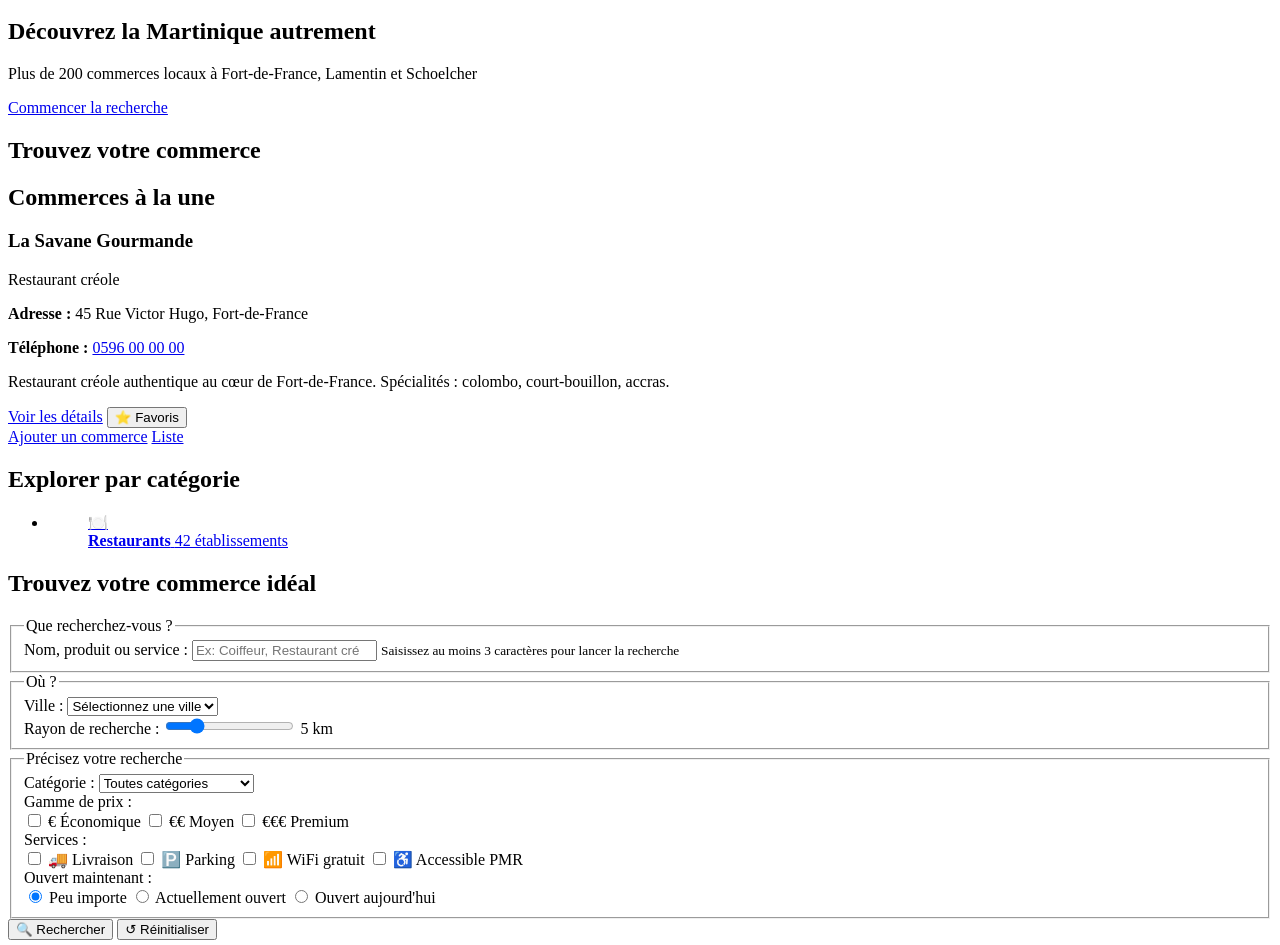
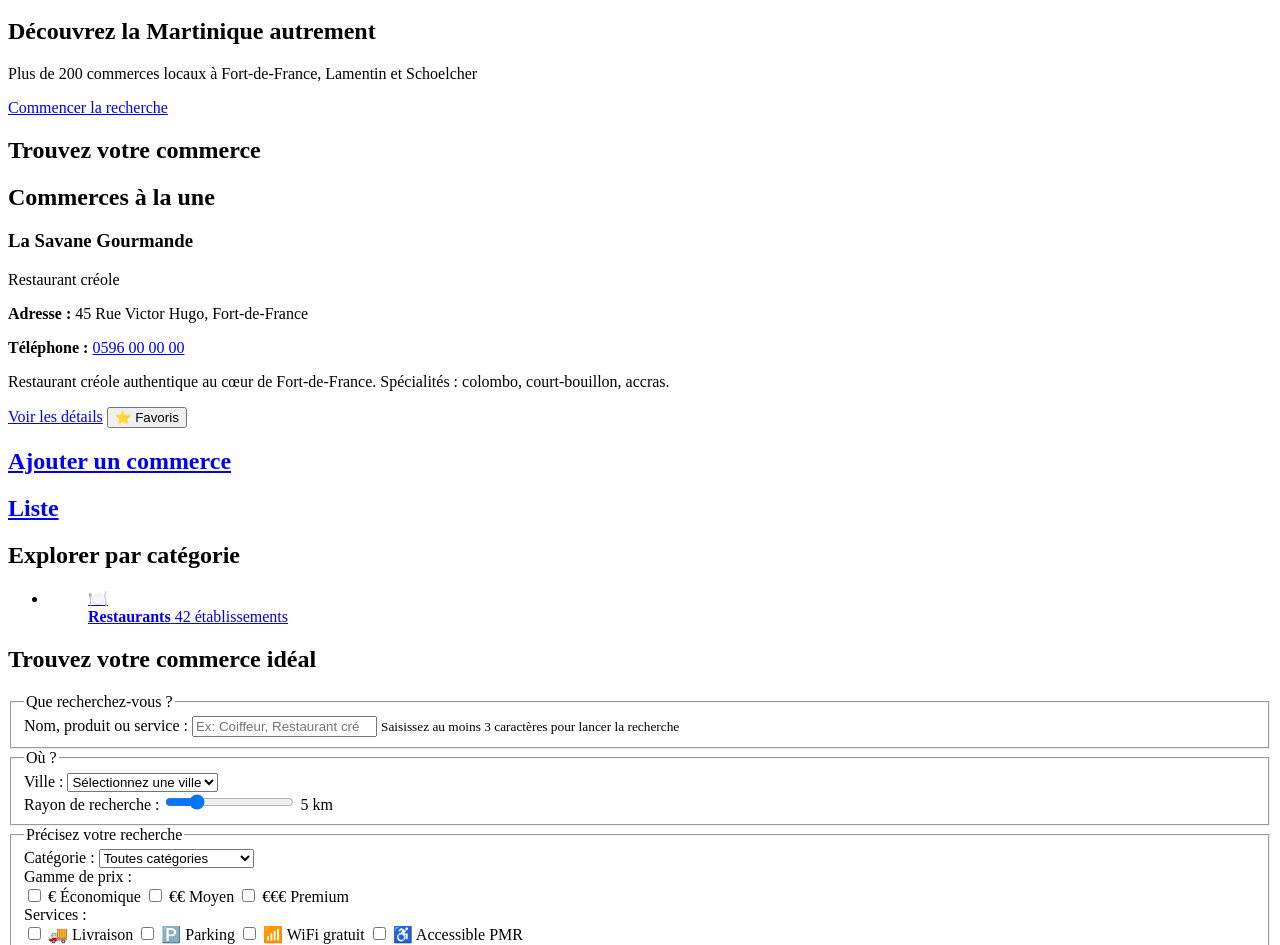
Before and after one commit to roor-killa/web1-2026, a plain HTML site: page index.html in a window 1280 px wide. Shown: the part 155-1100 px from the top of the page. Drawn offline with Linux system fonts and the light colour scheme.

Commit message:
TP2: HTML sémantique et formulaires avancés

```diff
--- a/index.html
+++ b/index.html
@@ -84,10 +84,13 @@
                 <!-- Répétez pour les autres commerces -->
             </div>
         </section>
-
-        <a href="ajouter-commerce.html" >Ajouter un commerce</a>
+        <h2>
+            <a href="ajouter-commerce.html">Ajouter un commerce</a>
+        </h2>
+        <h2>
         <a href="commerces-liste.html" >Liste</a>
-
+    </h2>
+    </main>
         <!-- Catégories populaires -->
         <section id="categories" aria-labelledby="titre-categories">
             <h2 id="titre-categories">Explorer par catégorie</h2>
@@ -110,8 +113,8 @@
             </nav>
         </section>
 
-        <section id="recherche" aria-labelledby="titre-recherche">
-            <h2 id="titre-recherche">Trouvez votre commerce idéal</h2>
+        <section id="recherche1" aria-labelledby="titre-recherche">
+            <h2 id="titre-recherche2">Trouvez votre commerce idéal</h2>
 
             <form class="search-form" action="/search" method="GET" role="search">
 
@@ -270,7 +273,6 @@
                 </div>
             </form>
         </section>
-    </main>
 
     <!-- Pied de page -->
     <footer role="contentinfo">
```
Also changed, not shown: ajouter-commerce.html (+6 -5 lines).
